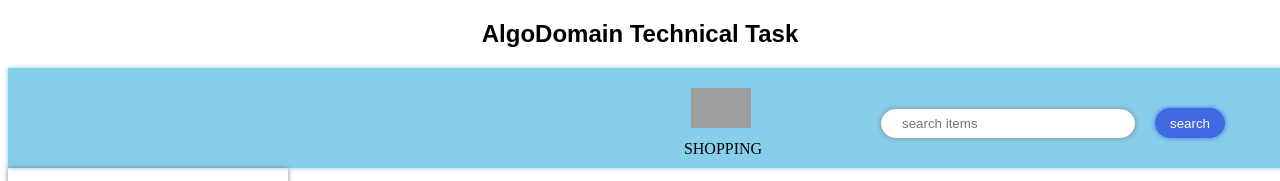
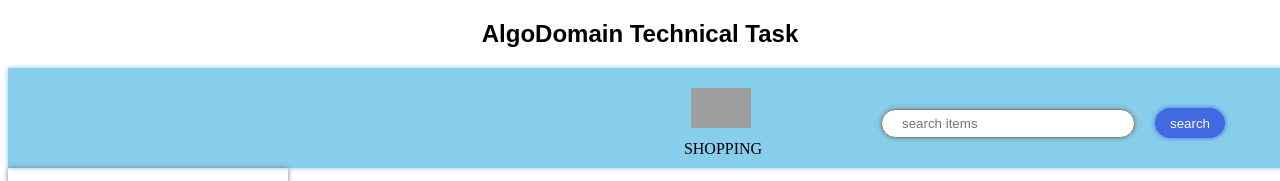
Before and after one commit to Dhanshree03/Technical-Task2, a React app: page / in a window 1280 px wide. Shown: the top 181 px of the page. Built offline with nearby package versions, Linux system fonts and the light colour scheme; grey boxes are pictures that could not be loaded.

Commit message:
Update styles.css

```diff
--- a/styles.css
+++ b/styles.css
@@ -20,7 +20,8 @@
     border-radius: 50px;
     height: 25px;
     width: 230px;
-    border: 1px solid white;
+
+      border: 1px solid gray;
     border:  no border;
     box-shadow: 0 0 5px gray;
 
```
